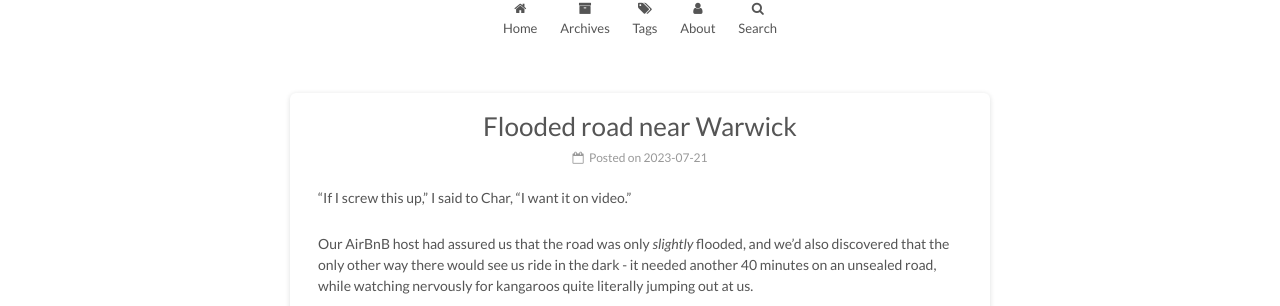
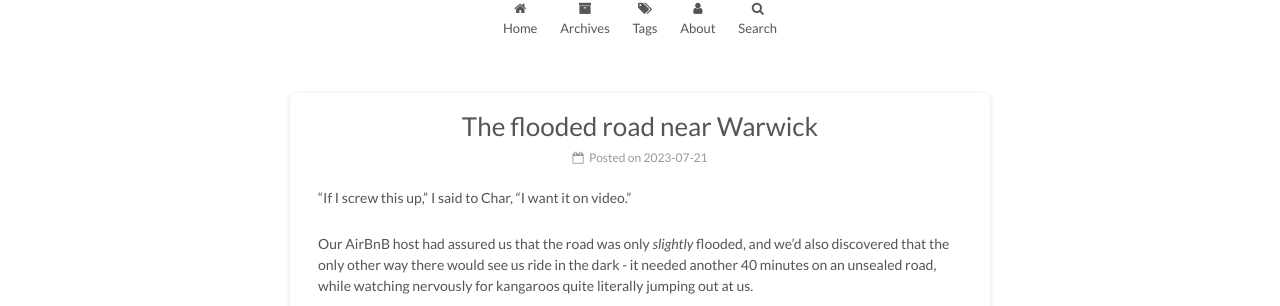
Before and after one commit to d-lord/d-lord.github.io, a Jekyll site: the page built from _posts/2023-07-21-fording.md, in a window 1280 px wide. Shown: the part 135-441 px from the top of the page. Built offline with Jekyll 4.4.1, drawn with Linux system fonts in a browser that asks for light colours; some of the changed text lies outside the part shown.

Commit message:
Rename ford post, add final thought

```diff
--- a/_posts/2023-07-21-fording.md
+++ b/_posts/2023-07-21-fording.md
@@ -1,5 +1,5 @@
 ---
-title: "Flooded road near Warwick"
+title: "The flooded road near Warwick"
 excerpt: "\"If I screw this up,\" I said to Char, \"I want it on video.\""
 date: 2023-07-21 00:00:00
 tags: motorbikes
@@ -26,3 +26,5 @@ Great trip, even if I wished my bike was actually the [BMW GS](https://en.wikipe
 Dad dug up a photo from my childhood, probably the one time they let me ride a quad bike, adding "You used not to be so careful...".
 
 ![A child on a quad bike, utterly sending it into a body of water, creating a huge splash.](/assets/images/2023-07-21-quad-bike-splash.jpg)
+
+Maybe that's why it was the only time. 🤔
```
